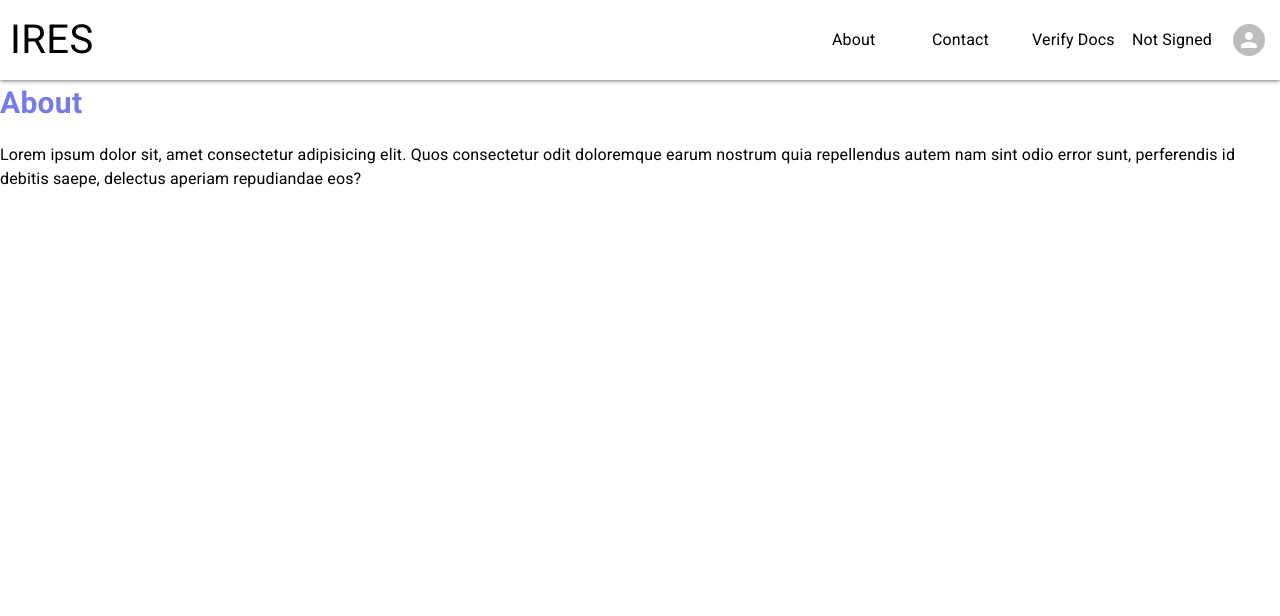
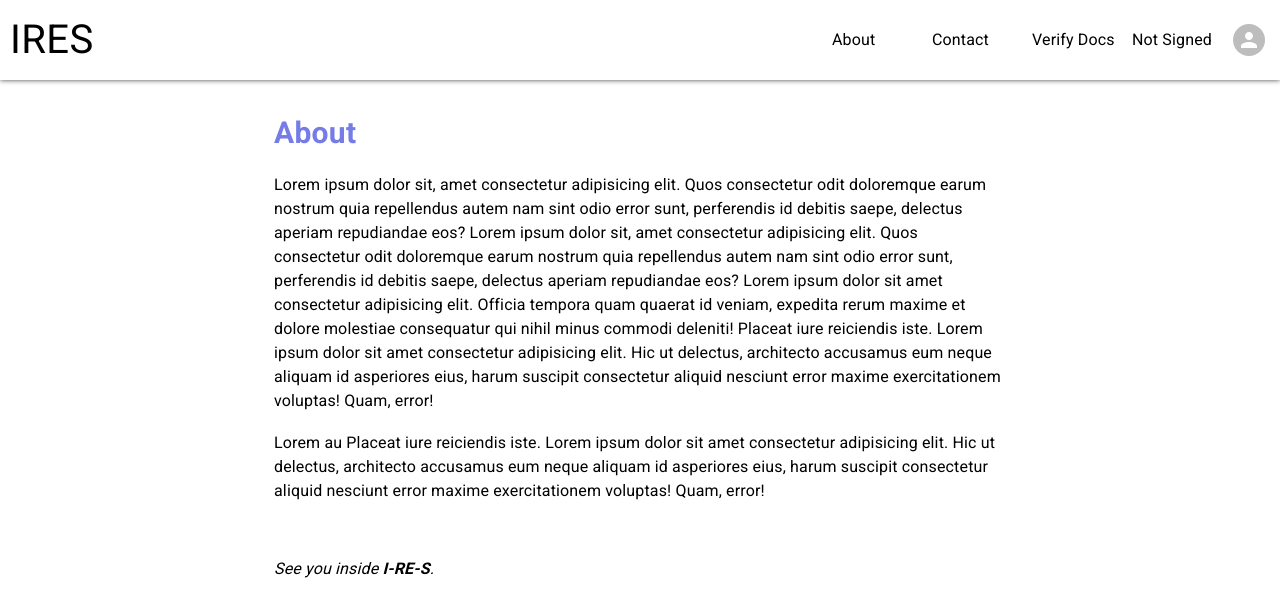
Before and after one commit to harshgupta20/i-r-e-s, a React (Create React App) app: page /about in a window 1280 px wide. Shown: the top 616 px of the page. Built offline with nearby package versions, Linux system fonts and the light colour scheme; no server answers.

Commit message:
About page complete (classic UI)

```diff
--- a/src/pages/common/About.jsx
+++ b/src/pages/common/About.jsx
@@ -1,4 +1,5 @@
 import React from 'react';
+import "../../styles/About.css";
 import { Grid, Typography, Button, Box } from '@mui/material';
 
 const About = () => {
@@ -8,12 +9,22 @@ const About = () => {
       <div className="about-main">
         <div className="about-body">
           <div className="about-title">
-            <Typography fontSize={30} style={{color:"#757ce8", fontWeight:"bolder"}}>About</Typography>
+            <Typography fontSize={30} style={{ color: "#757ce8", fontWeight: "bolder" }}>About</Typography>
           </div>
 
           <div className="about-content">
             <img src="" alt="" />
-            <Typography>Lorem ipsum dolor sit, amet consectetur adipisicing elit. Quos consectetur odit doloremque earum nostrum quia repellendus autem nam sint odio error sunt, perferendis id debitis saepe, delectus aperiam repudiandae eos?</Typography>
+            <Typography>Lorem ipsum dolor sit, amet consectetur adipisicing elit. Quos consectetur odit doloremque earum nostrum quia repellendus autem nam sint odio error sunt, perferendis id debitis saepe, delectus aperiam repudiandae eos?
+            Lorem ipsum dolor sit, amet consectetur adipisicing elit. Quos consectetur odit doloremque earum nostrum quia repellendus autem nam sint odio error sunt, perferendis id debitis saepe, delectus aperiam repudiandae eos? Lorem ipsum dolor sit amet consectetur adipisicing elit. Officia tempora quam quaerat id veniam, expedita rerum maxime et dolore molestiae consequatur qui nihil minus commodi deleniti! Placeat iure reiciendis iste. Lorem ipsum dolor sit amet consectetur adipisicing elit. Hic ut delectus, architecto accusamus eum neque aliquam id asperiores eius, harum suscipit consectetur aliquid nesciunt error maxime exercitationem voluptas! Quam, error!</Typography>
+              <br />
+            <Typography>Lorem  au Placeat iure reiciendis iste. Lorem ipsum dolor sit amet consectetur adipisicing elit. Hic ut delectus, architecto accusamus eum neque aliquam id asperiores eius, harum suscipit consectetur aliquid nesciunt error maxime exercitationem voluptas! Quam, error!</Typography>
+              <br />
+              <br />
+              <br />
+              <Typography>
+
+              <i>See you inside <b>I-RE-S</b>.</i>
+              </Typography>
           </div>
         </div>
       </div>
--- /dev/null
+++ b/src/styles/About.css
@@ -0,0 +1,11 @@
+.about-main{
+    display: flex;
+    margin: 30px;
+    /* border: 2px solid red; */
+}
+
+.about-body{
+    /* border: 2px solid blue; */
+    margin-left: 20%;
+    margin-right: 20%;
+}
```
